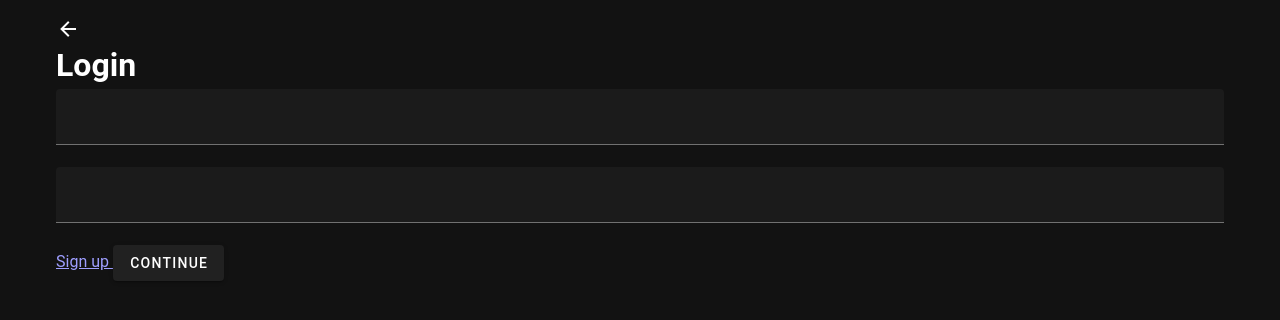
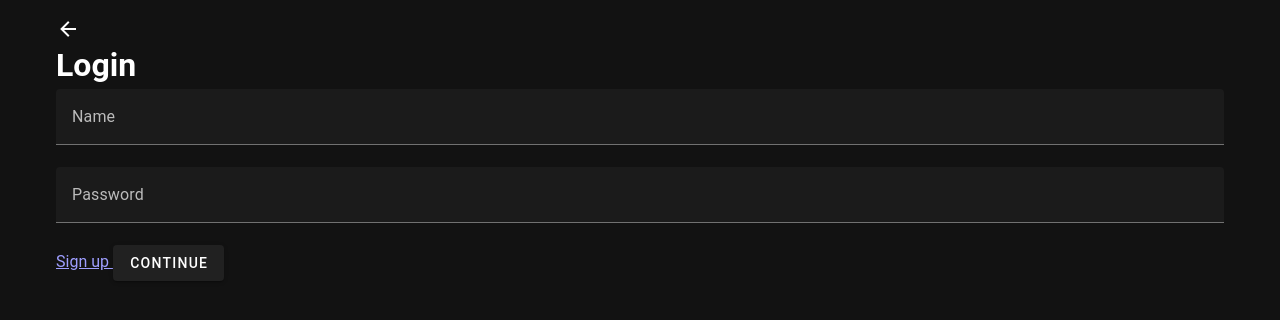
Before and after one commit to Pedrinho-dev/tinder-front, a Vue app: page /login in a window 1280 px wide. Shown: the top 320 px of the page. Built offline with nearby package versions, Linux system fonts and the light colour scheme.

Commit message:
feat: :sparkles: add login

```diff
--- a/src/pages/Login.vue
+++ b/src/pages/Login.vue
@@ -2,17 +2,32 @@
     <v-container>
         <v-icon icon="mdi-arrow-left" @click="goBack" />
         <h1>Login</h1>
-        <v-text-field />
-        <v-text-field />
+        <v-text-field v-model="name" label="Name" />
+        <v-text-field v-model="password" label="Password"/>
         <router-link to="/createAccount"> Sign up </router-link>
-        <v-btn>Continue</v-btn>
+        <v-btn @click="login">Continue</v-btn>
     </v-container>
 </template>
 <script setup>
 import { useRouter } from 'vue-router';
+import { ref } from "vue";
+import { useAuthStore } from '@/stores/authStore';
+
+
 const router = useRouter();
+const authStore = useAuthStore();
+
+const name = ref("");
+const password = ref("");
+
 
 function goBack() {
     router.push("/")
 }
+
+async function login() {
+    const user = { name: name.value, password: password.value };
+    await authStore.login(user);
+    alert(`Seja bem vindo:, ${name.value}`);
+}
 </script>
--- /dev/null
+++ b/src/stores/authStore.js
@@ -0,0 +1,21 @@
+import { defineStore } from "pinia";
+import api from "../services/api.js";
+
+export const useAuthStore = defineStore("authStore", {
+    state: () => ({
+        auth: null
+    }),
+    getters: ({}),
+    actions: {
+        async login(user) {
+            try {
+                const response = await api.post("/auth/login", user);
+                this.auth = response.data;
+                localStorage.setItem("token", this.auth.token);
+            } catch (err) {
+                console.log("Invalid credencials: ", err)
+            }
+
+        }
+    }
+})
```
